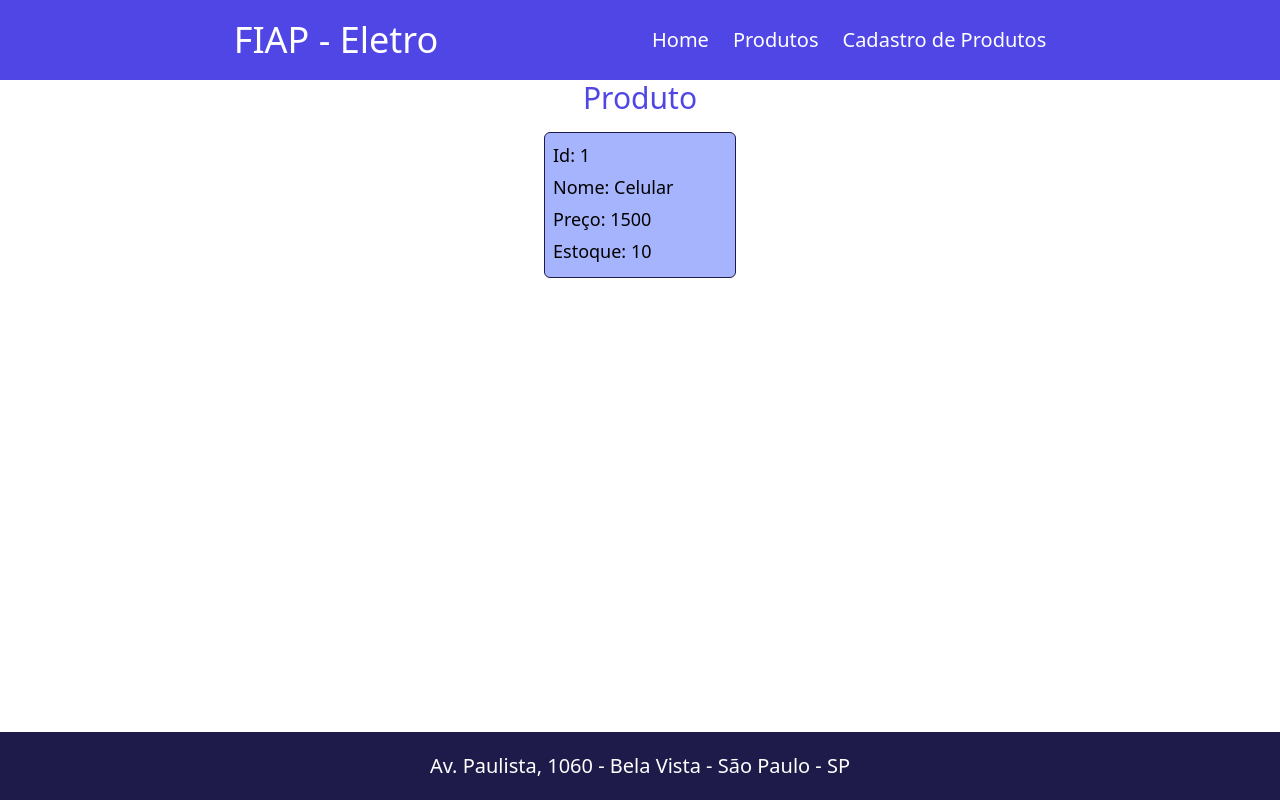
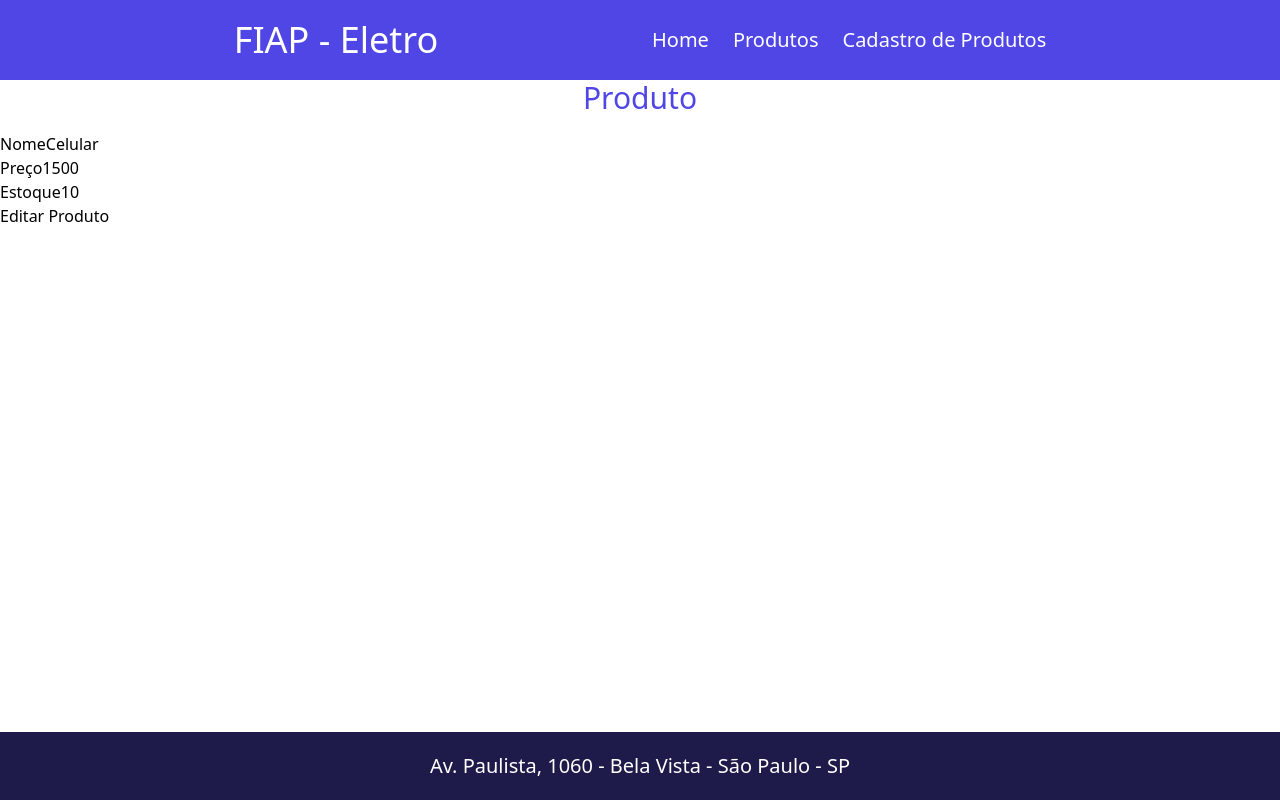
Before and after one commit to MarsoL4/FIAP-Eletro, a Next.js app: page /produtos/produto/1 in a window 1280 px wide. Built offline with nearby package versions, Linux system fonts and the light colour scheme.

Commit message:
criando o handleChange na ediçao dos produtos

```diff
--- a/src/app/produtos/produto/[id]/page.tsx
+++ b/src/app/produtos/produto/[id]/page.tsx
@@ -1,32 +1,59 @@
 "use client"
 import { TipoProduto } from "@/types"
+import { useRouter } from "next/navigation"
 import { useEffect, useState } from "react"
 
 export default function produto({params}:{params:{id:number}}){
 
-    const [produto, setProduto] = useState<TipoProduto>()
+    const navigate = useRouter()
 
+    const [produto, setProduto] = useState<TipoProduto>({
+        id: 0,
+        nome: '',
+        preco: 0,
+        estoque: 0
+    })
+
+    const id = params.id
+
+    //Recuperando o produto da API através do ID
     useEffect(()=>{
         const chamadaApi = async ()=>{
-            const response = await fetch(`http://localhost:3000/api/base-produtos/${params.id}`)
+            const response = await fetch(`http://localhost:3000/api/base-produtos/${id}`)
             const data = await response.json()
             setProduto(data)
             console.log(data);
 
         }
         chamadaApi()
-    },[]) /*[]-> indica que só ocorrerá apos a pagina ser carregada*/
+    },[id])
+
+    //Função para armazenar os dados digitados pelo usuário no obj produto
+    const handleChange = (e: React.ChangeEvent<HTMLInputElement>)=>{
+        const{name, value} = e.target
+        setProduto({...produto, [name]:value})
+    }
 
     return(
         <main className="grow">
             <h2 className="text-3xl text-center text-indigo-600 mb-4">Produto</h2>
 
-            <div className="bg-indigo-300 w-48 p-2 m-auto border border-indigo-950 rounded-md">
-                <p className="text-lg font-medium mb-1">Id: {produto?.id} {/*Coloca o ? pois há a possibilidade desse valor não receber nada*/}</p>
-                <p className="text-lg font-medium mb-1">Nome: {produto?.nome}</p>
-                <p className="text-lg font-medium mb-1">Preço: {produto?.preco}</p>
-                <p className="text-lg font-medium mb-1">Estoque: {produto?.estoque}</p>
-            </div>
+            <form >
+                <div>
+                    <label htmlFor="idnome">Nome</label>
+                    <input type="text" name="nome" value={produto.nome} id="idnome" onChange={handleChange}/>
+                </div>
+                <div>
+                    <label htmlFor="idpreco">Preço</label>
+                    <input type="number" step={'0,01'} name="preco" value={produto.preco} id="idpreco" onChange={handleChange}/>
+                </div>
+                <div>
+                    <label htmlFor="idestoque">Estoque</label>
+                    <input type="number" name="estoque" value={produto.estoque} id="idestoque" onChange={handleChange}/>
+                </div>
+                <button type="submit">Editar Produto</button>
+            </form>
+            <button></button>
         </main>
     )
 }
```
